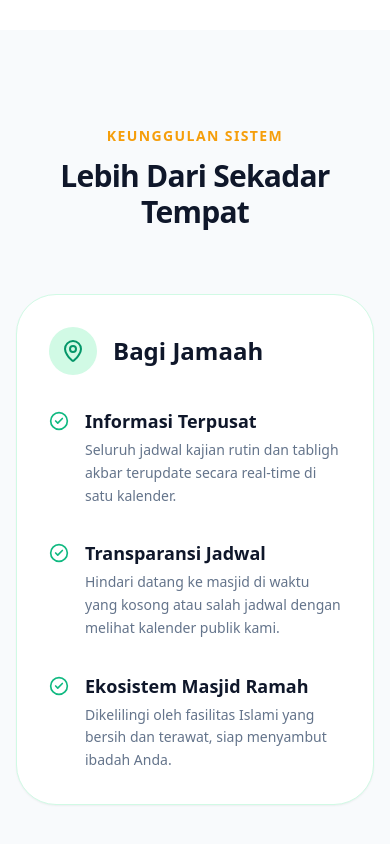
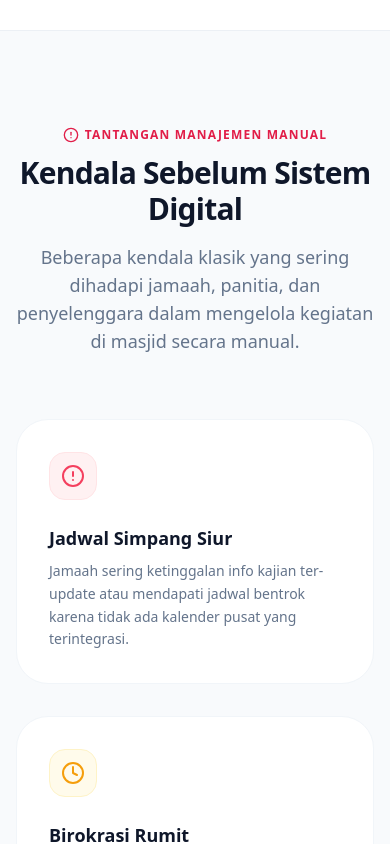
Before and after one commit to officialdmaqiqah/event-management, a Next.js app: page / in a window 390 px wide. Shown: the part 4980-5824 px from the top of the page. Built offline with nearby package versions, Linux system fonts and the light colour scheme; no server answers; the database is empty.

Commit message:
feat: add pain points and benefits sections to landing page

```diff
--- a/src/app/page.tsx
+++ b/src/app/page.tsx
@@ -1,6 +1,6 @@
 import Link from "next/link"
 import { Button } from "@/components/ui/button"
-import { Calendar as CalendarIcon, FileText, CheckCircle2, BellRing, QrCode, ClipboardList, MapPin, ArrowRight, ShieldCheck, Search, Sparkles, Building2, Image as ImageIcon, Lock } from "lucide-react"
+import { Calendar as CalendarIcon, FileText, CheckCircle2, BellRing, QrCode, ClipboardList, MapPin, ArrowRight, ShieldCheck, Search, Sparkles, Building2, Image as ImageIcon, Lock, AlertCircle, XCircle, Clock, AlertTriangle } from "lucide-react"
 import { createClient } from "@/lib/supabase/server"
 import { FasilitasGrid } from "@/components/FasilitasGrid"
 
@@ -191,7 +191,7 @@ export default async function Home() {
 
             {upcomingEvents && upcomingEvents.length > 0 ? (
               <div className="grid grid-cols-1 sm:grid-cols-2 lg:grid-cols-4 gap-6">
-                {upcomingEvents.map((evt) => (
+                {upcomingEvents.map((evt: any) => (
                   <EventCard key={evt.id} event={evt} />
                 ))}
               </div>
@@ -220,17 +220,69 @@ export default async function Home() {
           </div>
         </section>
 
-        {/* VALUE PROPOSITION - Split Audience */}
-        <section className="py-24 bg-slate-50 relative">
+        {/* TANTANGAN SEBELUM DIGITALISASI (PAIN POINTS) */}
+        <section className="py-24 bg-slate-50 relative border-t border-slate-200/50">
           <div className="max-w-7xl mx-auto px-4 sm:px-6 lg:px-8">
             <div className="text-center mb-16">
-              <h2 className="text-sm font-bold text-amber-500 tracking-widest uppercase mb-3">Keunggulan Sistem</h2>
-              <h3 className="text-3xl md:text-4xl font-black text-slate-900 tracking-tight">Lebih Dari Sekadar Tempat</h3>
+              <h2 className="text-xs font-bold text-rose-600 tracking-widest uppercase mb-3 flex items-center justify-center gap-1.5">
+                <AlertCircle className="h-4 w-4" /> Tantangan Manajemen Manual
+              </h2>
+              <h3 className="text-3xl md:text-4xl font-black text-slate-900 tracking-tight">Kendala Sebelum Sistem Digital</h3>
+              <p className="mt-4 text-lg text-slate-500 max-w-2xl mx-auto font-medium">
+                Beberapa kendala klasik yang sering dihadapi jamaah, panitia, dan penyelenggara dalam mengelola kegiatan di masjid secara manual.
+              </p>
+            </div>
+
+            <div className="grid grid-cols-1 md:grid-cols-2 lg:grid-cols-4 gap-8">
+              {[
+                {
+                  title: "Jadwal Simpang Siur",
+                  desc: "Jamaah sering ketinggalan info kajian ter-update atau mendapati jadwal bentrok karena tidak ada kalender pusat yang terintegrasi.",
+                  icon: AlertCircle,
+                  color: "text-rose-500 bg-rose-50 border-rose-100",
+                },
+                {
+                  title: "Birokrasi Rumit",
+                  desc: "Penyelenggara harus datang langsung ke sekretariat masjid membawa tumpukan berkas hanya untuk cek ketersediaan ruang dan meminta izin.",
+                  icon: Clock,
+                  color: "text-amber-500 bg-amber-50 border-amber-100",
+                },
+                {
+                  title: "Antrean & Absensi Kacau",
+                  desc: "Registrasi dan kehadiran panitia/peserta di lokasi masih menggunakan lembaran kertas fisik yang rentan tercecer atau dimanipulasi.",
+                  icon: XCircle,
+                  color: "text-red-500 bg-red-50 border-red-100",
+                },
+                {
+                  title: "Arsip Rapat Tercecer",
+                  desc: "Notulen rapat musyawarah penting dan dokumentasi pasca-event seringkali terselip atau hilang saat dibutuhkan kembali.",
+                  icon: AlertTriangle,
+                  color: "text-orange-500 bg-orange-50 border-orange-100",
+                }
+              ].map((item, idx) => (
+                <div key={idx} className="bg-white rounded-[2rem] border border-slate-100 p-8 flex flex-col h-full hover:shadow-lg hover:-translate-y-1 transition-all duration-300 group">
+                  <div className={`h-12 w-12 rounded-2xl border flex items-center justify-center mr-auto mb-6 ${item.color} group-hover:scale-110 transition-transform duration-300`}>
+                    <item.icon className="h-6 w-6" />
+                  </div>
+                  <h4 className="font-bold text-slate-900 text-lg mb-2 capitalize">{item.title}</h4>
+                  <p className="text-slate-500 text-sm leading-relaxed font-medium">{item.desc}</p>
+                </div>
+              ))}
+            </div>
+          </div>
+        </section>
+
+        {/* VALUE PROPOSITION - Split Audience */}
+        <section className="py-24 bg-white relative border-t border-slate-200/50">
+          <div className="max-w-7xl mx-auto px-4 sm:px-6 lg:px-8">
+            <div className="text-center mb-16">
+              <h2 className="text-sm font-bold text-emerald-600 tracking-widest uppercase mb-3">Solusi & Keunggulan</h2>
+              <h3 className="text-3xl md:text-4xl font-black text-slate-900 tracking-tight">Solusi Terbaik Untuk Semua Pihak</h3>
             </div>
 
             <div className="grid grid-cols-1 lg:grid-cols-2 gap-12 lg:gap-20">
               {/* Kolom Jamaah */}
-              <div className="bg-white p-8 sm:p-10 rounded-[2.5rem] shadow-sm border border-emerald-100">
+              <div className="bg-slate-50 p-8 sm:p-10 rounded-[2.5rem] shadow-sm border border-emerald-100/50">
                 <div className="flex items-center gap-4 mb-8">
                   <div className="h-12 w-12 bg-emerald-100 text-emerald-600 rounded-full flex items-center justify-center">
                     <MapPin className="h-6 w-6" />
```
